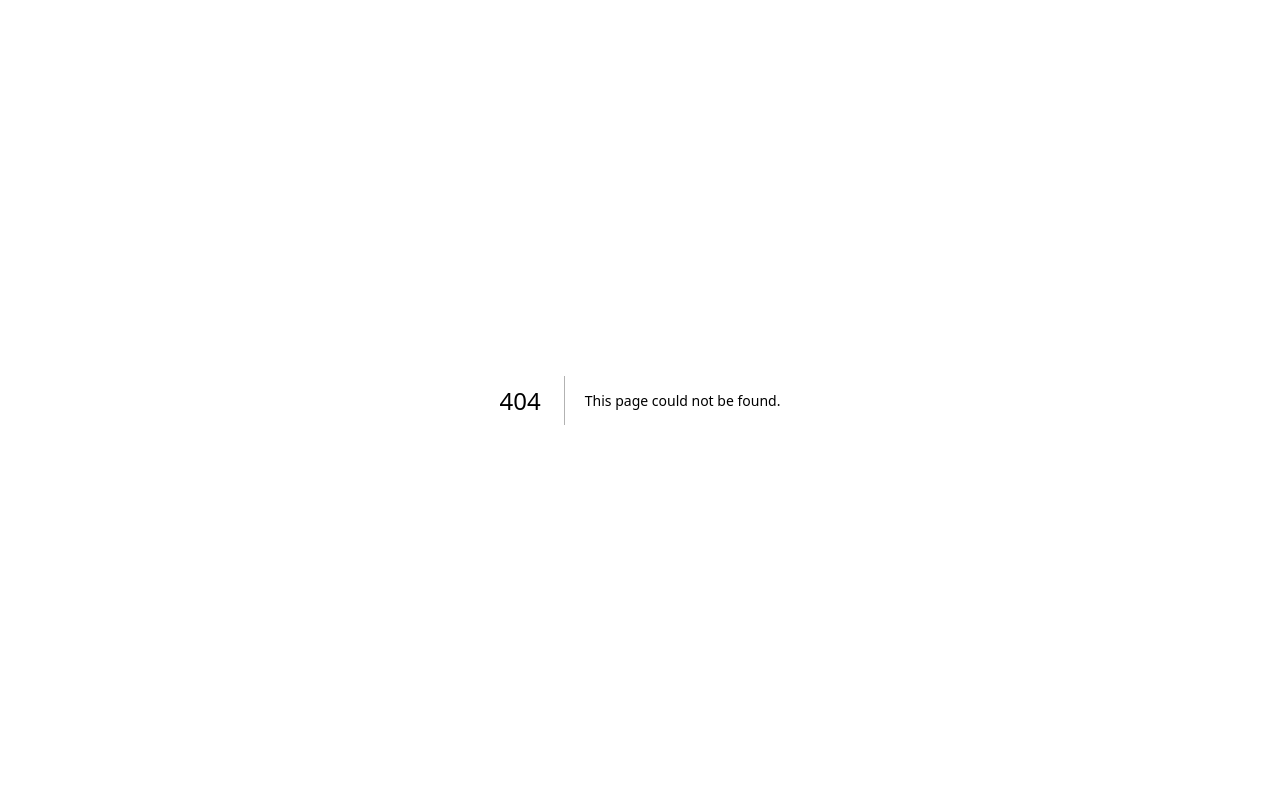
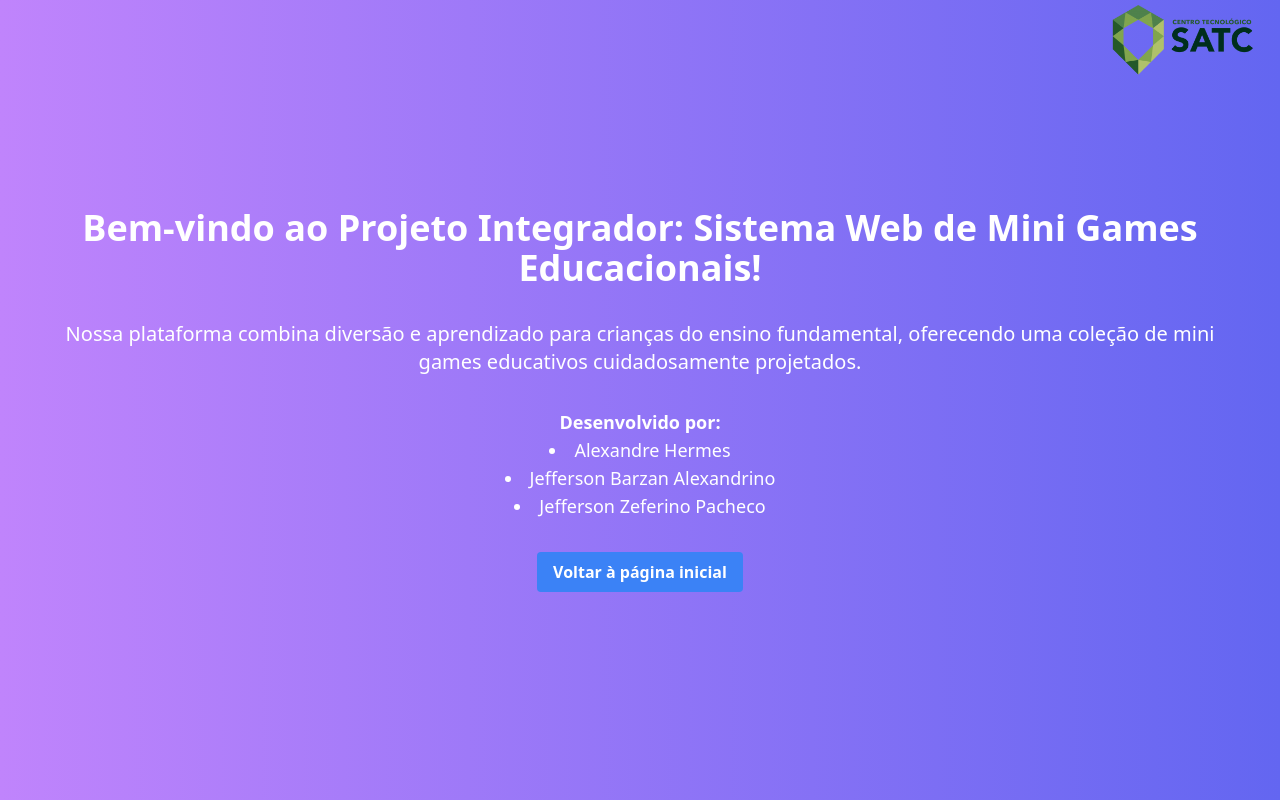
Before and after one commit to jzpacheco/projeto-integrador-satc, a Next.js app: page /sobre in a window 1280 px wide. Before the commit this address had no page. Built offline with nearby package versions, Linux system fonts and the light colour scheme.

Commit message:
criação pagina sobre

```diff
--- a/src/pages/home.tsx
+++ b/src/pages/home.tsx
@@ -4,8 +4,8 @@ import Link from "next/link";
 
 const Home: React.FC = () => {
   return (
-    <div className="flex flex-col bg-[#ffa742] items-center justify-center h-screen font-sans ">
-      <h1 className="mb-4 pt-20 text-3xl  font-bold text-white">
+    <div className="flex flex-col bg-[#ffa742] items-center justify-center h-screen font-sans relative">
+      <h1 className="mb-4 pt-20 text-3xl font-bold text-white">
         Seja bem-vindo ao XXXXXXXXX!
       </h1>
       <div className="relative flex flex-wrap justify-center w-full h-full">
@@ -58,9 +58,14 @@ const Home: React.FC = () => {
           </button>
         </Link>
       </div>
-      <h1 className="mb-4 pt-10 text-3xl font-bold text-white">
+      <h1 className="mb-4 pt-2 text-3xl font-bold text-white">
         Por favor escolha uma matéria!!
       </h1>
+      <Link href="/apresentacao" passHref>
+        <button className="absolute bottom-4 right-4 bg-[rgb(255,94,66)] hover:bg-[rgb(255,94,66)] text-white font-bold py-2 px-4 rounded">
+          Voltar à página inicial
+        </button>
+      </Link>
     </div>
   );
 };
--- /dev/null
+++ b/src/pages/sobre.tsx
@@ -0,0 +1,38 @@
+import React from "react";
+import Link from "next/link";
+
+const Sobre: React.FC = () => {
+  return (
+    <div className="relative">
+      <img
+        src="/images/satc.png"
+        alt="Faculdade"
+        className="absolute top-0 right-0 h-20 w-30 mr-4 object-cover"
+      />
+      <div className="flex flex-col items-center justify-center min-h-screen bg-gradient-to-r from-purple-400 to-indigo-500 text-white">
+        <h1 className="mb-8 text-4xl font-bold text-center px-4">
+          Bem-vindo ao Projeto Integrador: Sistema Web de Mini Games
+          Educacionais!
+        </h1>
+        <p className="text-xl  text-center px-12">
+          Nossa plataforma combina diversão e aprendizado para crianças do
+          ensino fundamental, oferecendo uma coleção de mini games educativos
+          cuidadosamente projetados.
+        </p>
+        <p className="mt-8 text-lg font-semibold px-4">Desenvolvido por:</p>
+        <ul className="list-disc list-inside text-lg text-center px-4">
+          <li>Alexandre Hermes</li>
+          <li>Jefferson Barzan Alexandrino</li>
+          <li>Jefferson Zeferino Pacheco</li>
+        </ul>
+        <Link href="/apresentacao" passHref>
+          <button className="bg-blue-500 hover:bg-blue-600 text-white font-bold py-2 px-4 rounded mt-8">
+            Voltar à página inicial
+          </button>
+        </Link>
+      </div>
+    </div>
+  );
+};
+
+export default Sobre;
```
